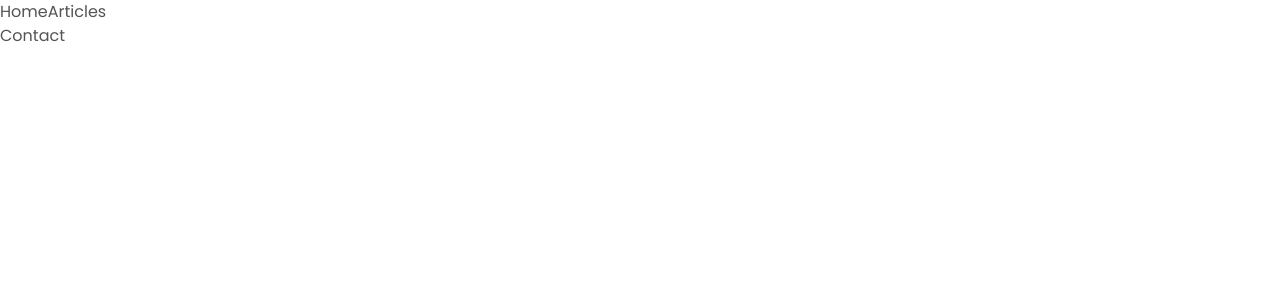
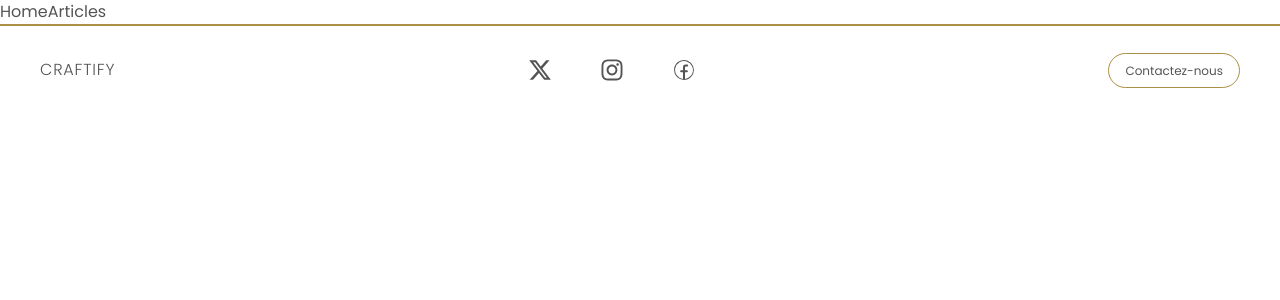
Before and after one commit to YasmineSan/The_Project, a React (Vite) app in the folder client/: page / in a window 1280 px wide. Shown: the top 300 px of the page. Built offline with nearby package versions, Linux system fonts and the light colour scheme.

Commit message:
Craftify footer

```diff
--- a/client/package.json
+++ b/client/package.json
@@ -12,6 +12,7 @@
   "dependencies": {
     "react": "^18.2.0",
     "react-dom": "^18.2.0",
+    "react-icons": "^5.2.1",
     "react-router-dom": "^6.23.1"
   },
   "devDependencies": {
--- a/client/src/components/Footer.jsx
+++ b/client/src/components/Footer.jsx
@@ -1,12 +1,43 @@
-import React from 'react'
-import { NavLink } from 'react-router-dom'
+import React from "react";
+import { NavLink } from "react-router-dom";
+import { FaXTwitter, FaInstagram,} from "react-icons/fa6";
+import { CiFacebook } from "react-icons/ci";
 
 const Footer = () => {
   return (
-    <div>
-      <NavLink to="/contact">Contact</NavLink>
-    </div>
-  )
-}
+    <footer className="flex justify-between items-center py-8 px-10 bg-gray-800 text-white border-t-2 border-gold">
+      <div className="footer-left">
+        <p className="tracking-wider text-darkGrey font-light">CRAFTIFY</p>
+      </div>
+      <div className="footer-center flex gap-4">
+        <a href="https://twitter.com" target="_blank" rel="noopener noreferrer">
+          <FaXTwitter className="text-2xl mr-8" />
+        </a>
+        <a
+          href="https://instagram.com"
+          target="_blank"
+          rel="noopener noreferrer"
+        >
+          <FaInstagram className="text-2xl mr-8" />
+        </a>
+        <a
+          href="https://facebook.com"
+          target="_blank"
+          rel="noopener noreferrer"
+        >
+          <CiFacebook className="text-2xl" />
+        </a>
+      </div>
+      <div className="footer-right">
+        <NavLink
+          to="/contact"
+          className="py-2 px-4 rounded border border-gold rounded-full text-darkGrey text-xs"
+        >
+          Contactez-nous
+        </NavLink>
+      </div>
+    </footer>
+  );
+};
 
-export default Footer
+export default Footer;
```
Also changed, not shown: 1 other file (tests, documents, lock files or other folders).
